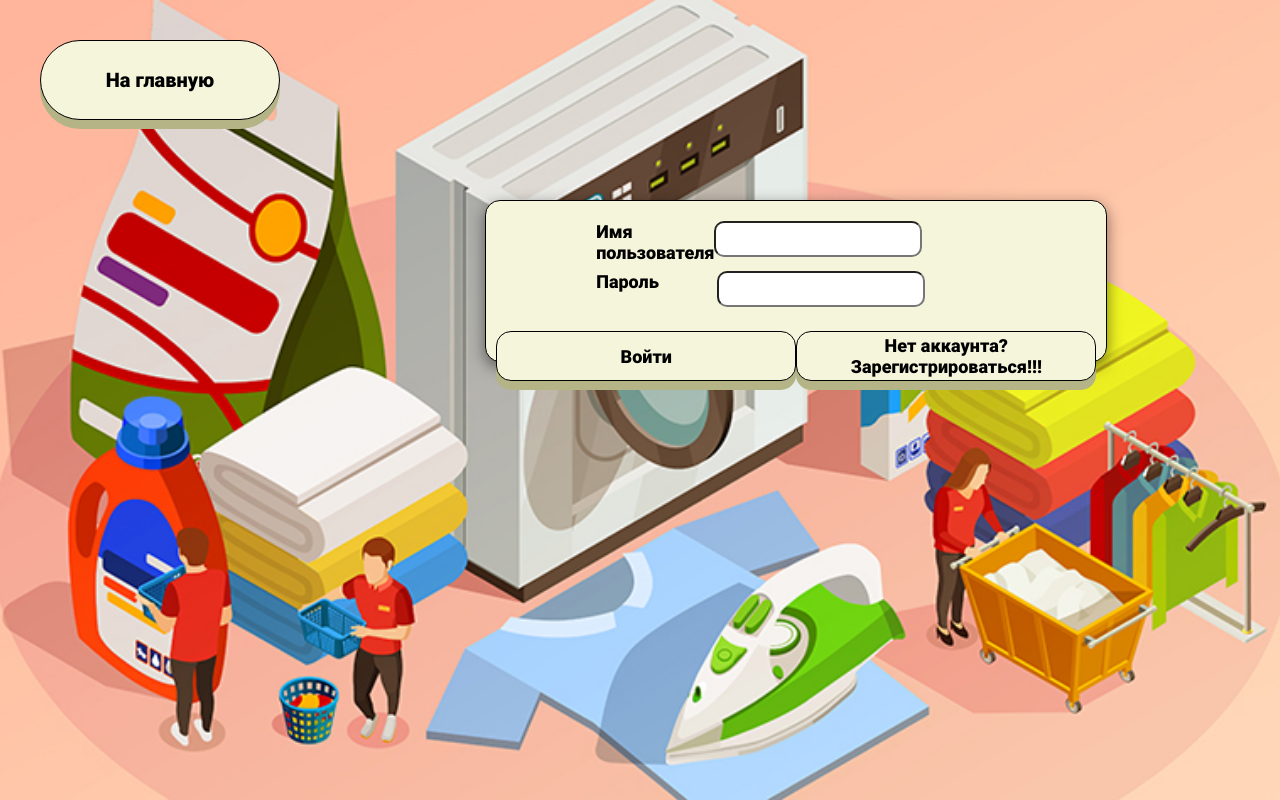
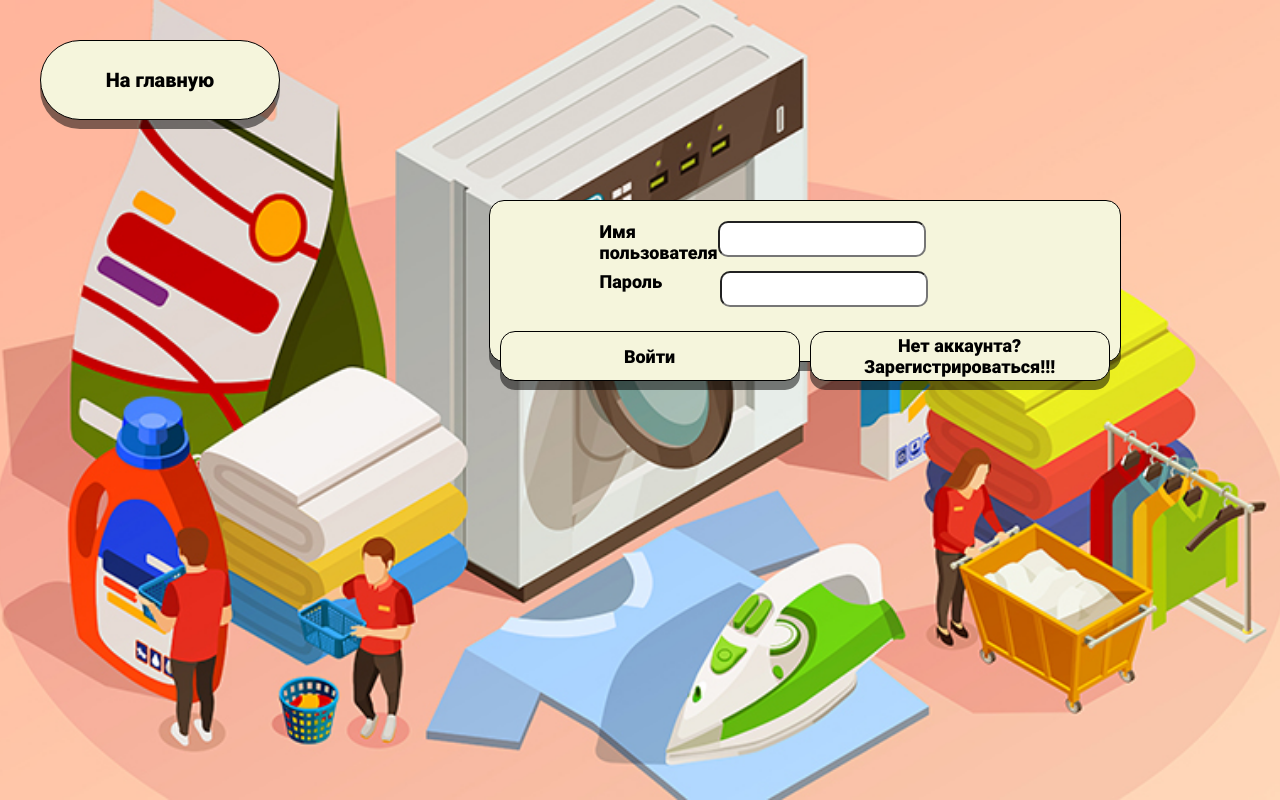
Before and after one commit to olvaesss/MyShopWebsite, a website: page public/HTML/Login.html in a window 1280 px wide. Drawn offline with Linux system fonts and the light colour scheme.

Commit message:
style update

```diff
--- a/public/CSS/Login.css
+++ b/public/CSS/Login.css
@@ -18,7 +18,7 @@ body{
     width: max-content;
     height: 140px;
     margin-left: 33%;
-    box-shadow: 0 5px 15px rgba(0, 0, 0, 0.5);
+    box-shadow: 0 9px rgba(0, 0, 0, 0.5);
 }
 
 .KeepGoing, .Register_button{
@@ -28,7 +28,7 @@ body{
     border-radius: 15px;
     height: 50px;
     width: 300px;
-    box-shadow: 0 9px rgb(180, 180, 135);
+    box-shadow: 0 9px rgba(0, 0, 0, 0.5);
     -webkit-transition: all 0.8s cubic-bezier(0.165, 0.84, 0.44, 1);
     transition: all 0.8s cubic-bezier(0.165, 0.84, 0.44, 1);
 }
@@ -60,3 +60,7 @@ input{
     display: flex;
     width: max-content;
 }
+
+.Register_button{
+    margin-left: 10px;
+}
--- a/public/CSS/MainStyles.css
+++ b/public/CSS/MainStyles.css
@@ -36,7 +36,7 @@ body{
     cursor: pointer;
     outline: none;
     border: 1px black solid;
-    box-shadow: 0 9px rgb(180, 180, 135);
+    box-shadow: 0 9px rgba(0, 0, 0, 0.5);
     -webkit-transition: all 0.8s cubic-bezier(0.165, 0.84, 0.44, 1);
     transition: all 0.8s cubic-bezier(0.165, 0.84, 0.44, 1);
 }
--- a/public/CSS/index.css
+++ b/public/CSS/index.css
@@ -7,7 +7,7 @@ header{
     height:200px;
     font-size: 60px;
     border-radius: 100px;
-    box-shadow: 0 9px rgb(180, 180, 135);
+    box-shadow: 0 9px rgba(0, 0, 0, 0.5);
     padding: 10px 0px 10px 0px;
     margin-left: 60px;
     margin-right: 60px;
--- a/server.js
+++ b/server.js
@@ -44,6 +44,10 @@ server.get('/Account', (req, res) => {
     res.sendFile(`${__dirname}/public/HTML/UserPage.html`);
 });
 
+server.get('/favicon', (res,req)=>{
+    res.sendFile(`${__dirname}/public/Resources/favicon.ico`)
+});
+
 server.get('/Check_Register',(req,res)=>{
     res.sendFile(`${__dirname}/public/HTML/index.html`);
 })
```
Also changed, not shown: public/CSS/Register.css (+3 -4 lines), public/HTML/index.html (+1 -0 lines), public/Resources/favicon.ico (added).
